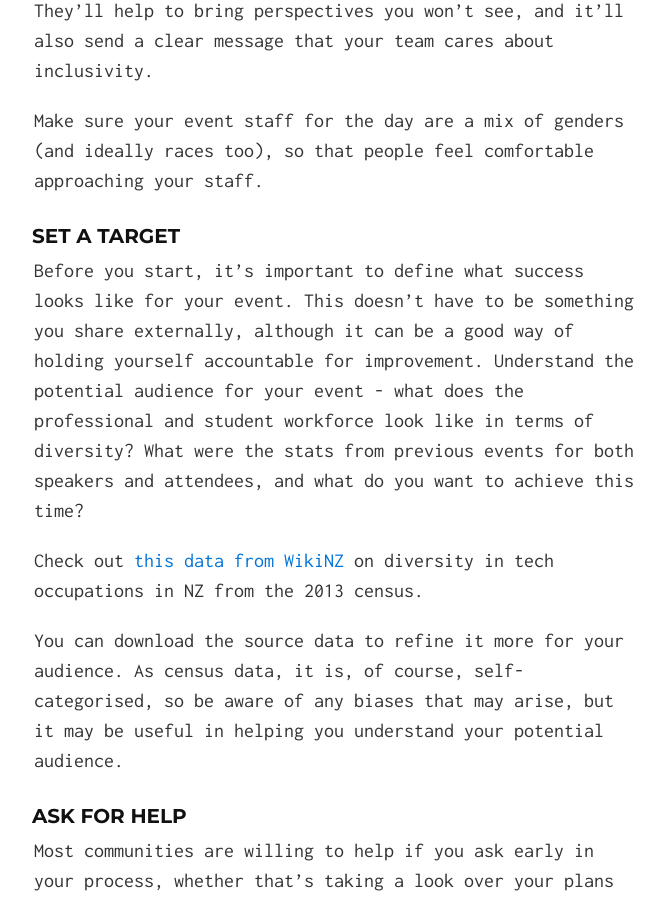
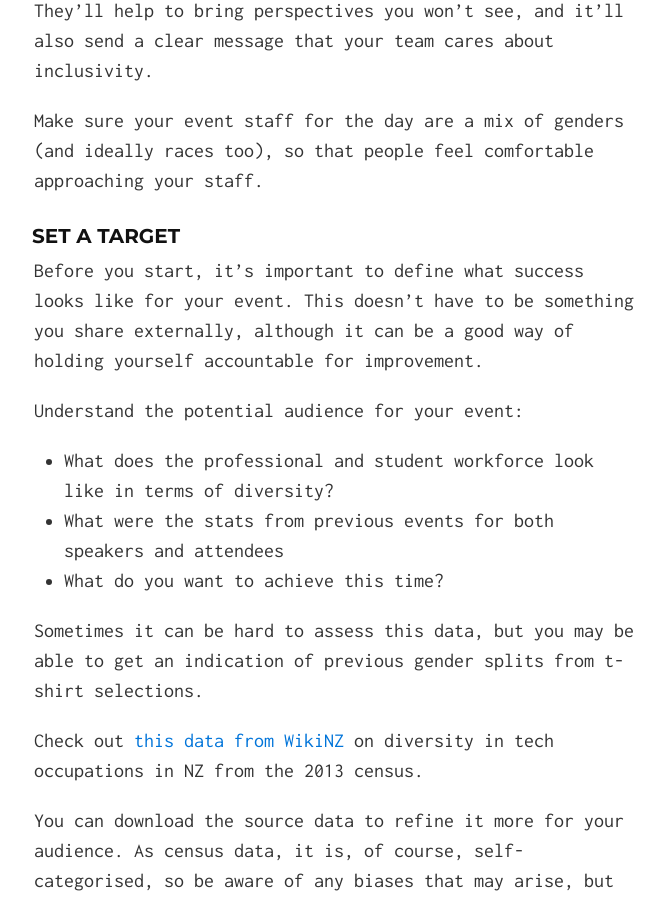
Before and after one commit to hopperfund/events, a Jekyll site: the page built from index.md, in a window 1280 px wide and 900 px high, scrolled down 1744 px. Shown: the whole window, without its empty margins (306-971 px from the left). Built offline with Jekyll 4.4.1, drawn with Linux system fonts in a browser that asks for light colours.

Commit message:
Clarifying target setting

```diff
--- a/index.md
+++ b/index.md
@@ -33,7 +33,15 @@ Make sure your event staff for the day are a mix of genders (and ideally races t
 
 ###Set a target
 
-Before you start, it's important to define what success looks like for your event. This doesn't have to be something you share externally, although it can be a good way of holding yourself accountable for improvement. Understand the potential audience for your event - what does the professional and student workforce look like in terms of diversity? What were the stats from previous events for both speakers and attendees, and what do you want to achieve this time?
+Before you start, it's important to define what success looks like for your event. This doesn't have to be something you share externally, although it can be a good way of holding yourself accountable for improvement.
+
+Understand the potential audience for your event:
+
+- What does the professional and student workforce look like in terms of diversity?
+- What were the stats from previous events for both speakers and attendees
+- What do you want to achieve this time?
+
+Sometimes it can be hard to assess this data, but you may be able to get an indication of previous gender splits from t-shirt selections.
 
 Check out [this data from WikiNZ](http://wikinewzealand.org/?graph=000601) on diversity in tech occupations in NZ from the 2013 census.
 
```
